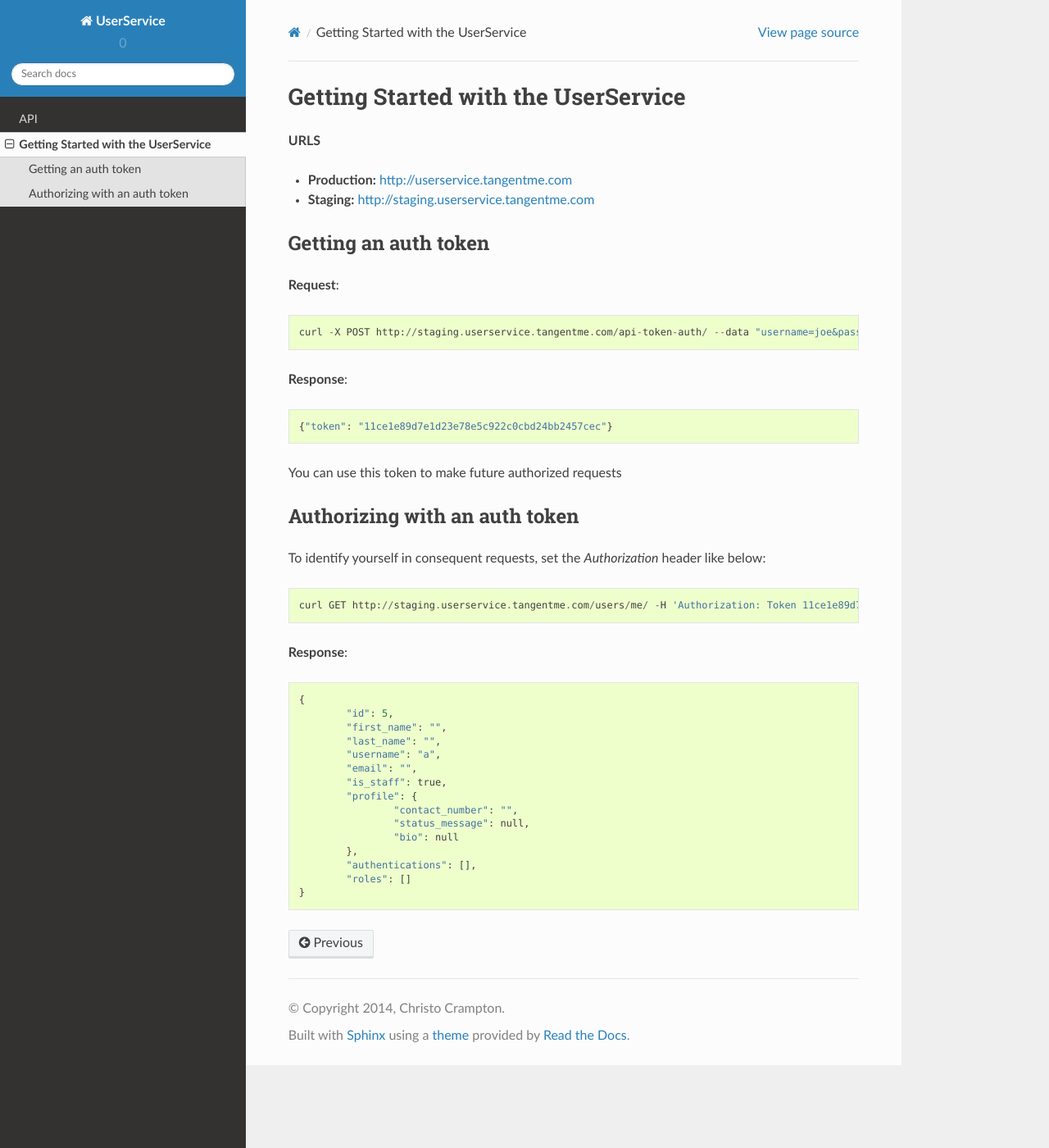
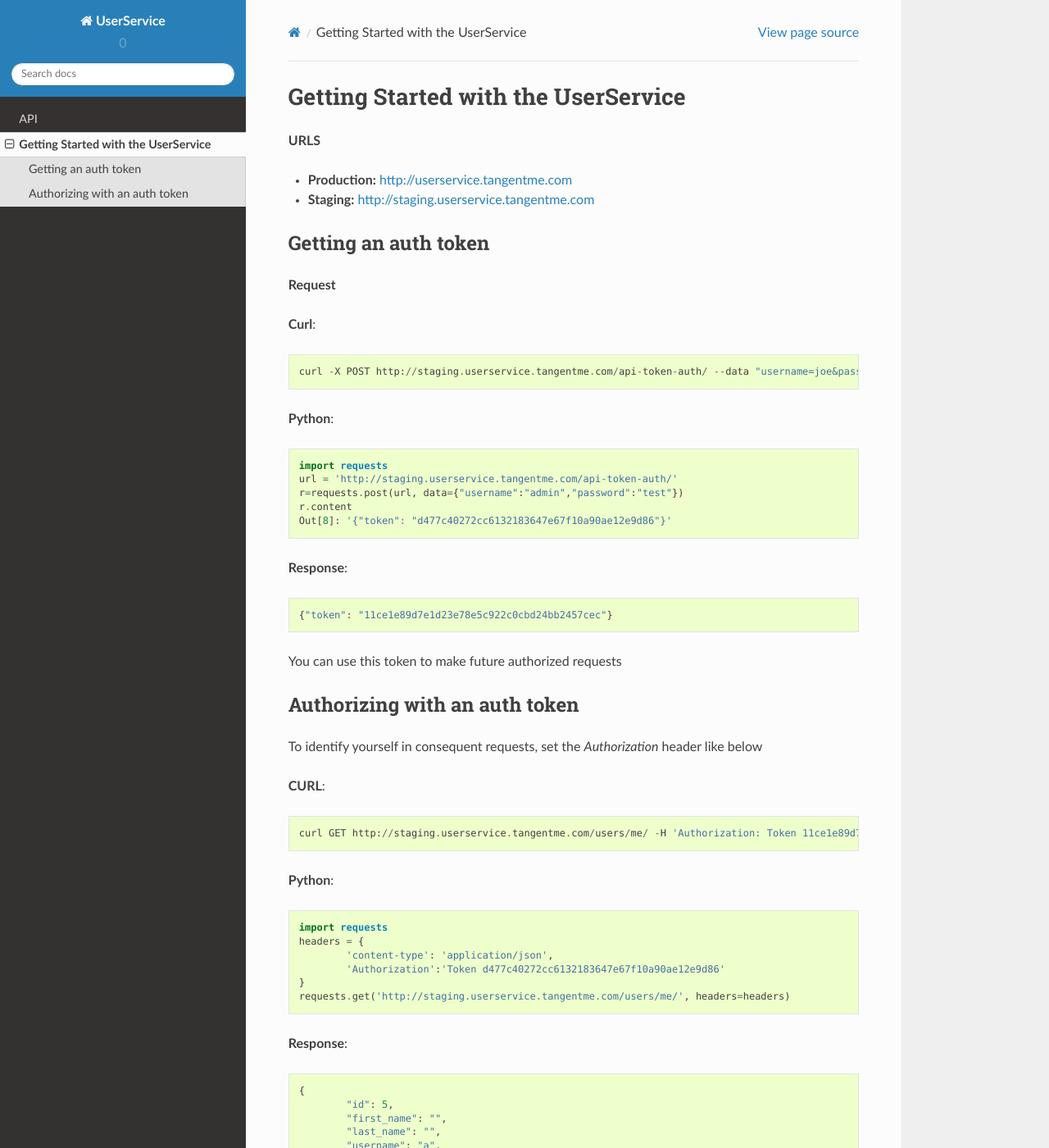
Before and after one commit to TangentMicroServices/UserService, a Sphinx documentation site: the page built from docs/source/quickstart.rst, in a window 1280 px wide and 1400 px high. Shown: the whole window at 82% size. Built offline with Sphinx 7.4.7 and the Read the Docs theme 2.0.0, drawn with Linux system fonts in a browser that asks for light colours.

Commit message:
update the docs. Include python requests examples

```diff
--- a/docs/source/quickstart.rst
+++ b/docs/source/quickstart.rst
@@ -8,9 +8,19 @@
 
 Getting an auth token
 ----------------------
-**Request**::
+**Request**
+
+**Curl**::
 
     curl -X POST http://staging.userservice.tangentme.com/api-token-auth/ --data "username=joe&password=test"
+
+**Python**::
+
+	import requests
+	url = 'http://staging.userservice.tangentme.com/api-token-auth/'
+	r=requests.post(url, data={"username":"admin","password":"test"})
+	r.content
+	Out[8]: '{"token": "d477c40272cc6132183647e67f10a90ae12e9d86"}'
 
 **Response**::
 
@@ -21,9 +31,20 @@
 Authorizing with an auth token
 -------------------------------
 
-To identify yourself in consequent requests, set the `Authorization` header like below::
+To identify yourself in consequent requests, set the `Authorization` header like below
+
+**CURL**::
 
     curl GET http://staging.userservice.tangentme.com/users/me/ -H 'Authorization: Token 11ce1e89d7e1d23e78e5c922c0cbd24bb2457cec'
+
+**Python**::
+
+	import requests
+	headers = {
+		'content-type': 'application/json',
+		'Authorization':'Token d477c40272cc6132183647e67f10a90ae12e9d86'
+	}
+	requests.get('http://staging.userservice.tangentme.com/users/me/', headers=headers)
 
 **Response**::
 
```
